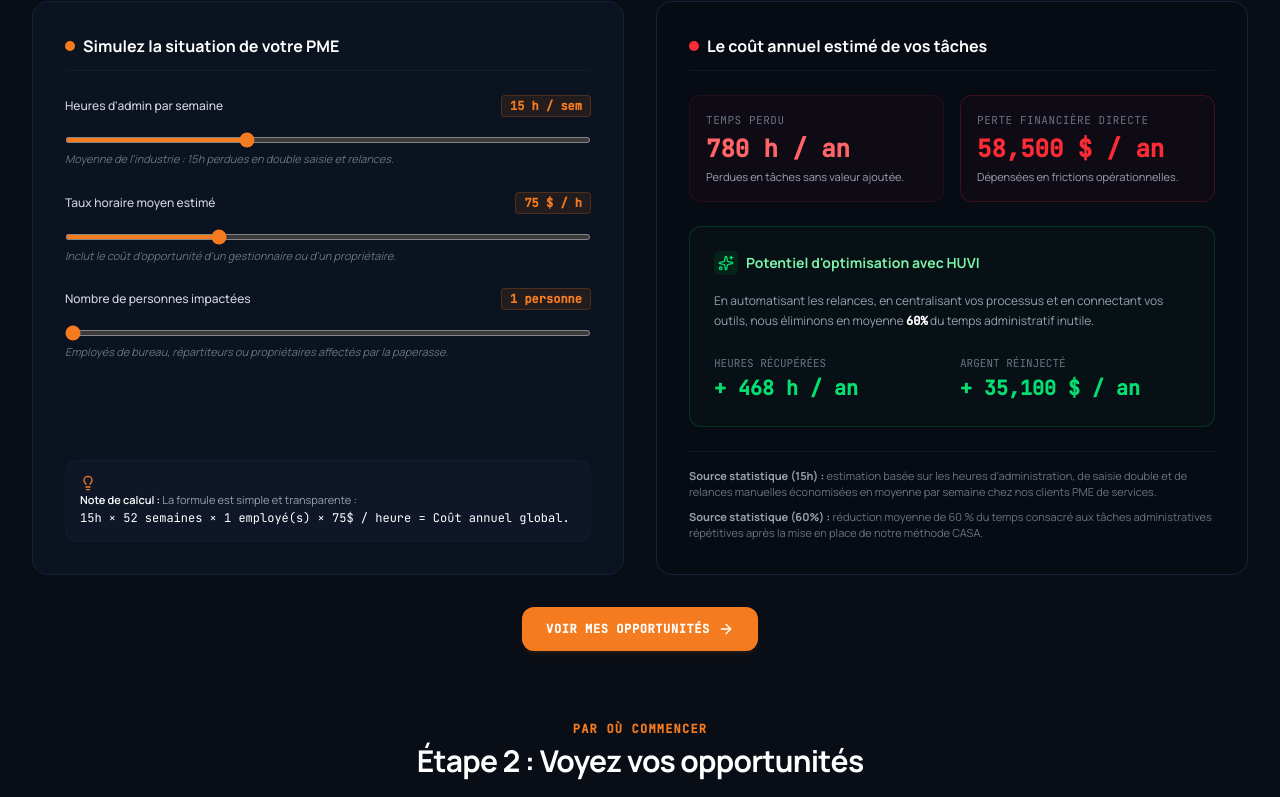
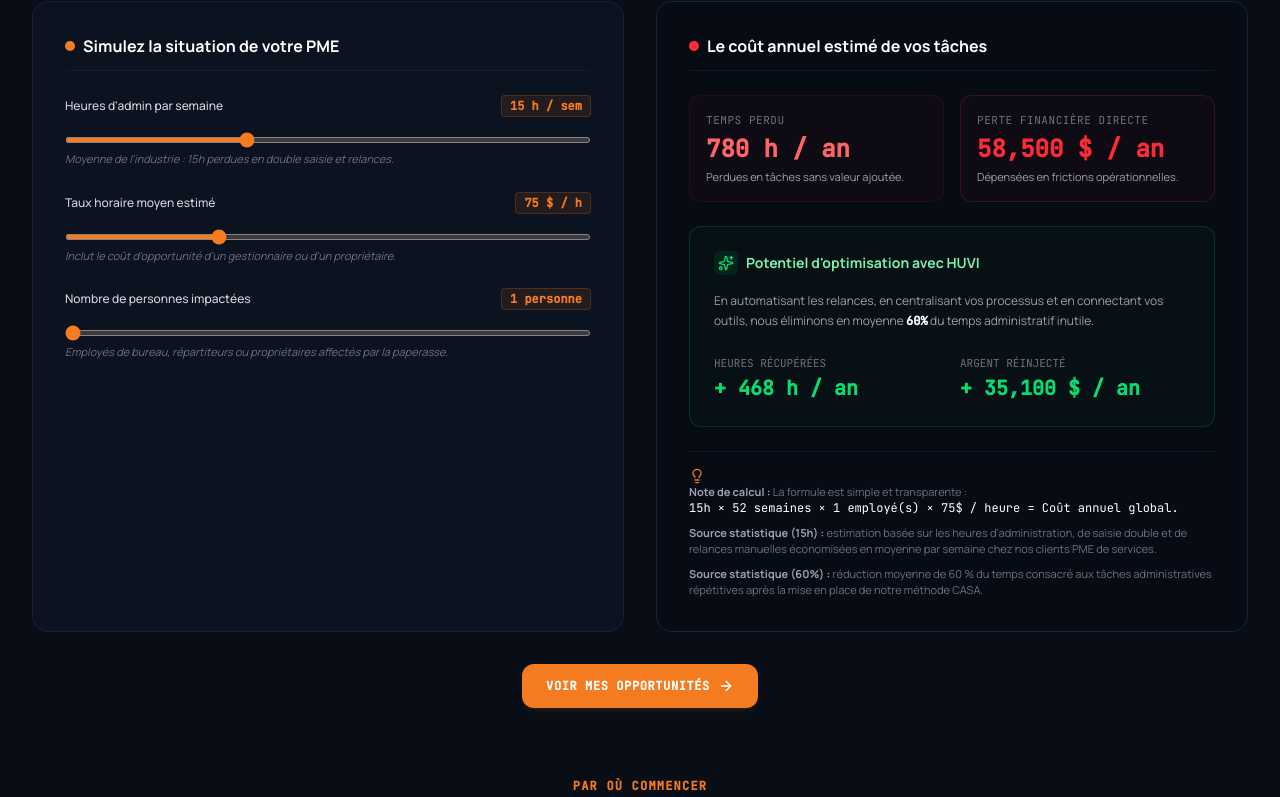
Before and after one commit to HUVIassistance/huvioptimisation.com, a React (Vite) app: page / in a window 1280 px wide. Shown: the part 10027-10824 px from the top of the page. Built offline with nearby package versions, Linux system fonts and the light colour scheme.

Commit message:
style(home): déplacer la note de calcul dans le bloc sources de l'étape 1

```diff
--- a/src/App.tsx
+++ b/src/App.tsx
@@ -1590,13 +1590,6 @@
                     <p className="text-[11px] text-gray-500 italic">Employés de bureau, répartiteurs ou propriétaires affectés par la paperasse.</p>
                   </div>
                 </div>
-
-                <div className="p-3.5 bg-[#17243A]/30 rounded-xl border border-[#17243A]/50 text-left">
-                  <p className="text-[11px] text-gray-400 leading-relaxed font-sans">
-                    <Lightbulb className="w-4 h-4 text-[#F47B20]" /> <span className="text-white font-semibold">Note de calcul :</span> La formule est simple et transparente : <br />
-                    <span className="font-mono text-white text-xs">{calcHours}h × 52 semaines × {calcEmployees} employé(s) × {calcRate}$ / heure = Coût annuel global.</span>
-                  </p>
-                </div>
               </div>
               <div className="lg:col-span-6 p-6 sm:p-8 rounded-2xl bg-[#070b14] border border-[#17243A] flex flex-col justify-between space-y-6">
                 <div className="space-y-6 text-left">
@@ -1663,6 +1656,10 @@
 
                 {/* Stat sources & validation */}
                 <div className="border-t border-[#17243A]/60 pt-4 text-[11px] text-gray-500 space-y-2 text-left">
+                  <p className="leading-normal">
+                    <Lightbulb className="w-4 h-4 text-[#F47B20]" /> <span className="text-gray-400 font-bold">Note de calcul :</span> La formule est simple et transparente : <br />
+                    <span className="font-mono text-white text-xs">{calcHours}h × 52 semaines × {calcEmployees} employé(s) × {calcRate}$ / heure = Coût annuel global.</span>
+                  </p>
                   <p className="leading-normal">
                     <span className="text-gray-400 font-bold">Source statistique (15h) :</span> estimation basée sur les heures d’administration, de saisie double et de relances manuelles économisées en moyenne par semaine chez nos clients PME de services.
                   </p>
```
